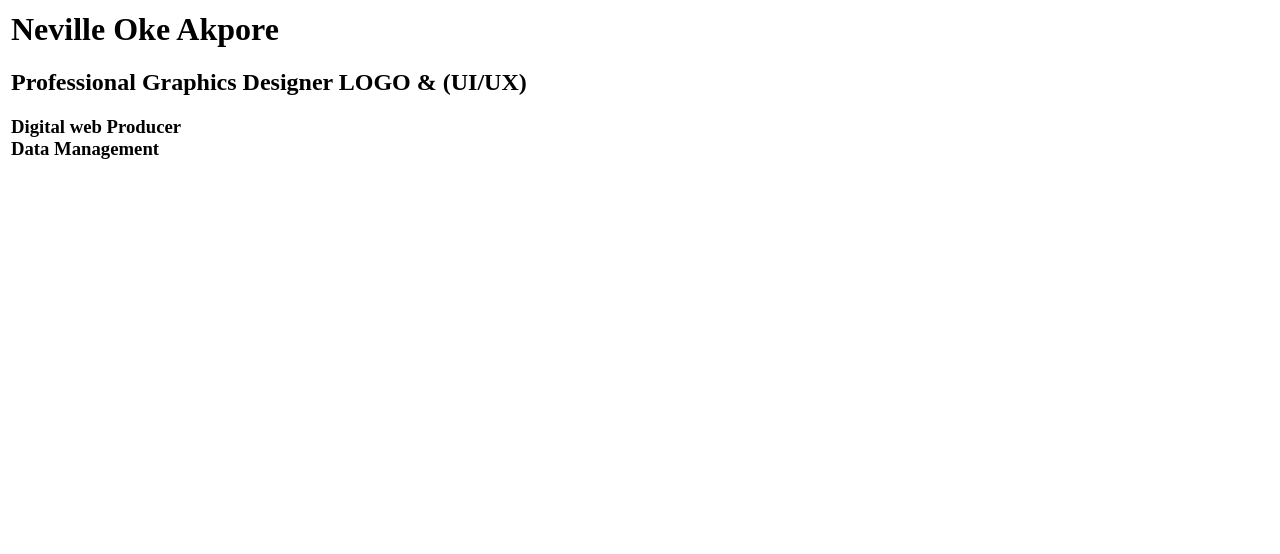
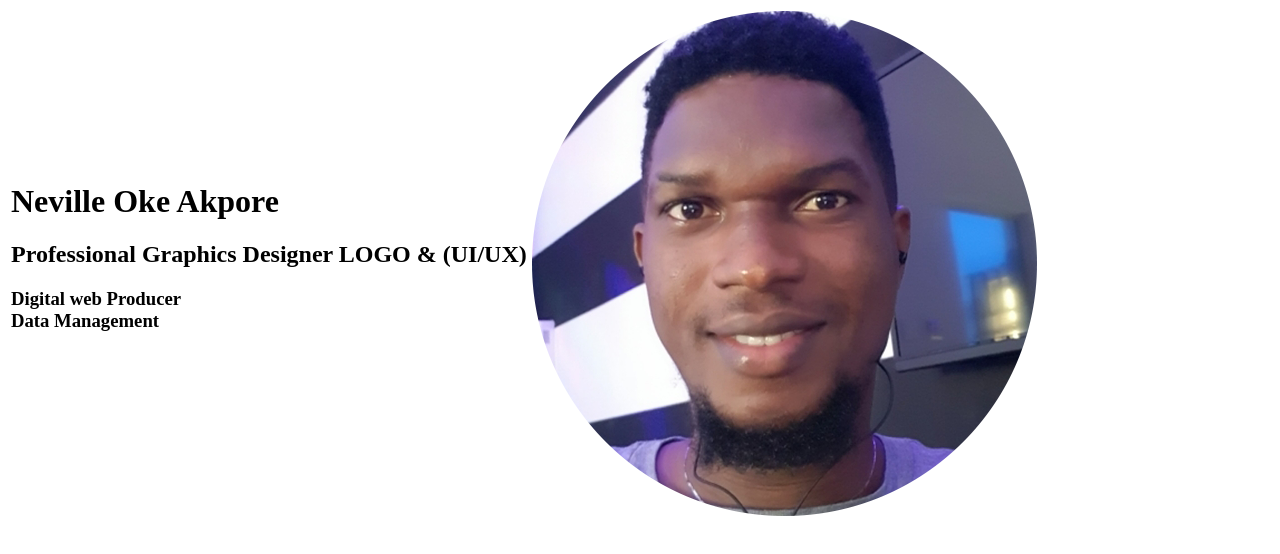
Before and after one commit to nevillecode001/Neville-Dynamic-Graphics, a plain HTML site: page index.html in a window 1280 px wide. Drawn offline with Linux system fonts and the light colour scheme.

Commit message:
Update index.html

```diff
--- a/index.html
+++ b/index.html
@@ -10,7 +10,7 @@
 					<td><h1>Neville Oke Akpore</h1>
 			<h2>Professional Graphics Designer LOGO & (UI/UX)</h2>
 			<h3>Digital web Producer <br> Data Management</h3></td>
-			<td><img src="/nevillecode001/Neville-Dynamic-Graphics/blob/main/images/neville001.png" alt=""></td>
+			<td><img src="/images/neville001.png" alt=""></td>
 				</tr>
 			</table>
 		</div>
```
